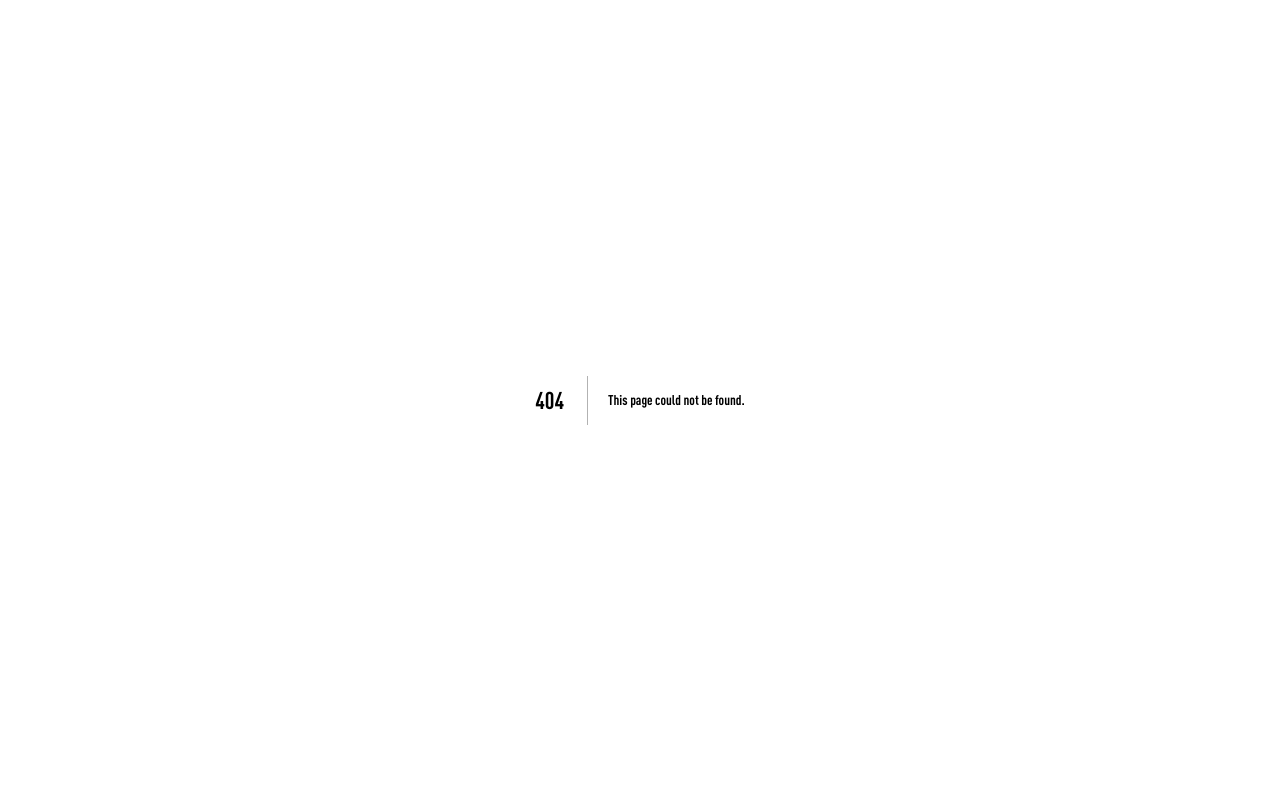
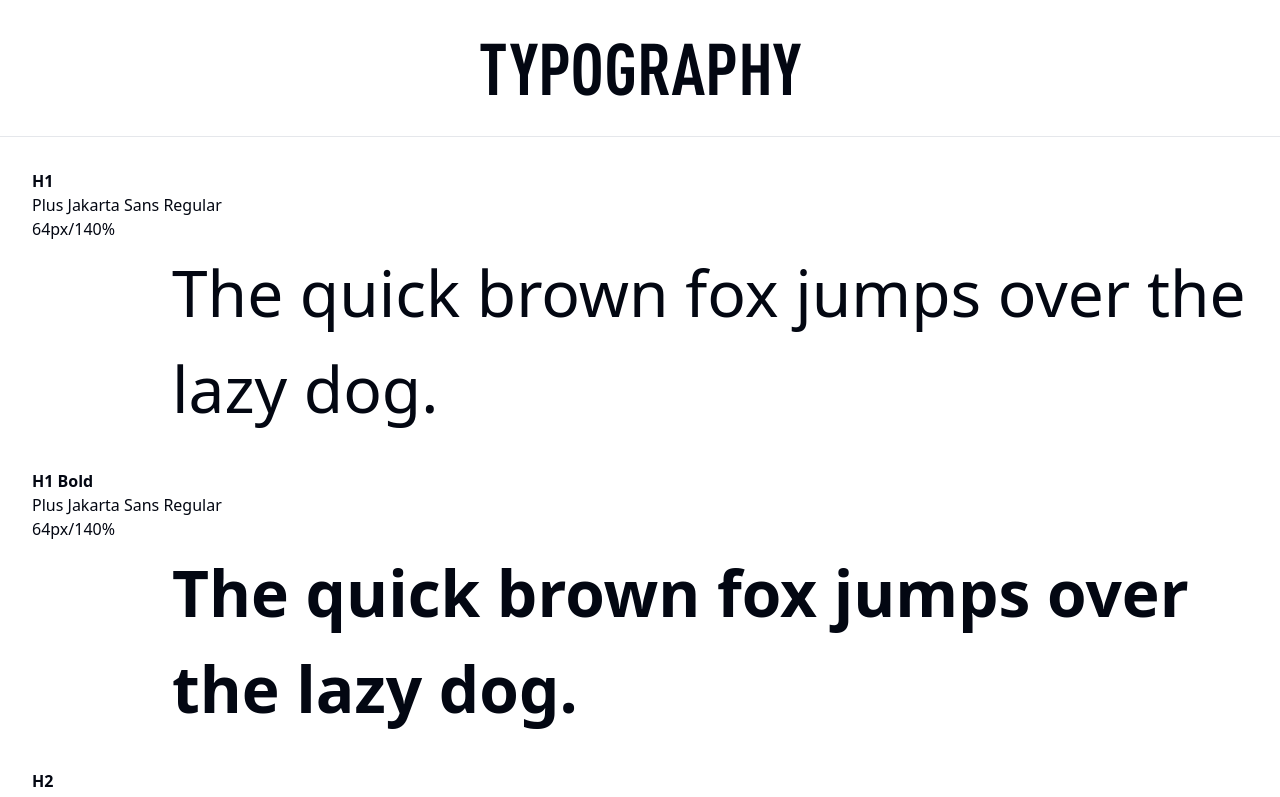
Before and after one commit to TahirAlauddin/Vibera, a Next.js app in the folder frontend/: page /ui-guide/typography in a window 1280 px wide. Before the commit this address had no page. Shown: the top 797 px of the page. Built offline with nearby package versions, Linux system fonts and the light colour scheme.

Commit message:
feat("ui-guide-page"): add and implement typography page - comment out old theme body font in globals.css to ensure consistent typography with Figma design

```diff
--- a/frontend/src/app/globals.css
+++ b/frontend/src/app/globals.css
@@ -104,9 +104,9 @@
   font-display: swap;
 }
 
-body {
+/* body {
   font-family: 'DIN Pro Cond', sans-serif;
-}
+} */
 
 h1,
 h2,
--- /dev/null
+++ b/frontend/src/app/ui-guide/typography/page.tsx
@@ -0,0 +1,68 @@
+// -----------------------------
+// TYPOGRAPHY DATA
+// -----------------------------
+
+const TYPOGRAPHY_STYLES = [
+    { label: "H1", size: "64px/140%" },
+    { label: "H1 Bold", size: "64px/140%" },
+    { label: "H2", size: "48px/140%" },
+    { label: "H2 Bold", size: "48px/140%" },
+    { label: "H3", size: "33px/140%" },
+    { label: "H3 Bold", size: "33px/140%" },
+    { label: "H4", size: "28px/140%" },
+    { label: "H4 Bold", size: "28px/140%" },
+    { label: "H5", size: "23px/140%" },
+    { label: "H5 Bold", size: "23px/140%" },
+    { label: "Title 1", size: "20px/140%" },
+    { label: "Title 1 Bold", size: "20px/140%" },
+    { label: "Tiltle 2", size: "18px/140%" },
+    { label: "Title 2 Bold", size: "18px/140%" },
+    { label: "Body", size: "15px/140%" },
+    { label: "Body Bold", size: "15px/140%" },
+    { label: "Caption", size: "13px/140%" },
+    { label: "Caption Bold", size: "13px/140%" },
+];
+
+// -----------------------------
+// TYPOGRAPHY BLOCK
+// -----------------------------
+
+function TypographyBlock({ label, size }) {
+    const fontSize = size.split("/")[0];
+    const isBold = label.includes("Bold");
+
+    return (
+        <div className="flex flex-col items-start gap-1 mb-8">
+            <div className="flex flex-col items-start">
+                <span className="font-bold">{label}</span>
+                <span>Plus Jakarta Sans Regular</span>
+                <span>{size}</span>
+            </div>
+
+            <p
+                style={{ fontSize }}
+                className={`${isBold ? "font-bold" : "font-normal"} ml-35`}
+            >
+                The quick brown fox jumps over the lazy dog.
+            </p>
+        </div>
+    );
+}
+
+// -----------------------------
+// PAGE
+// -----------------------------
+
+export default function TypographyPage() {
+    return (
+        <div>
+            <h1 className='text-7xl text-center p-8 border-b'>TYPOGRAPHY</h1>
+
+            <div className="p-8">
+                {TYPOGRAPHY_STYLES.map((style, index) => (
+                    <TypographyBlock key={index} {...style} />
+                ))}
+            </div>
+        </div>
+    );
+}
```
